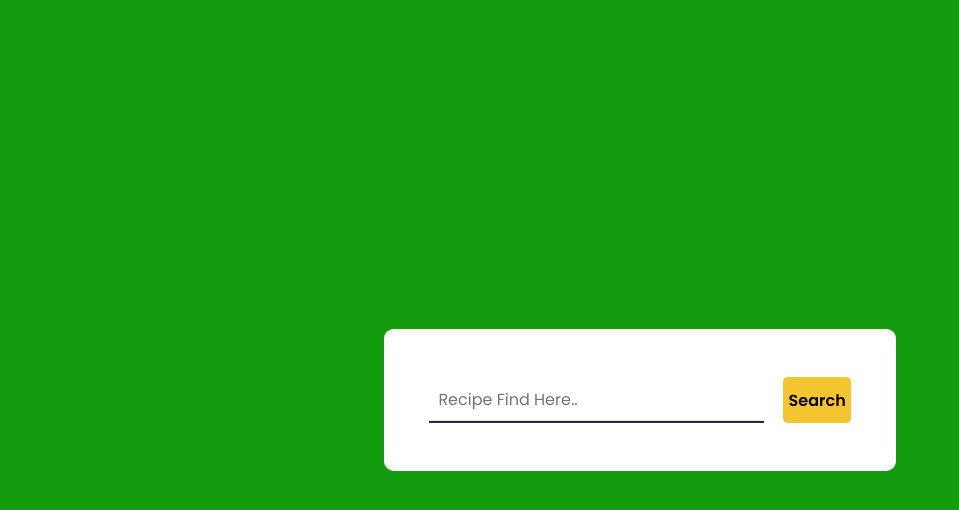
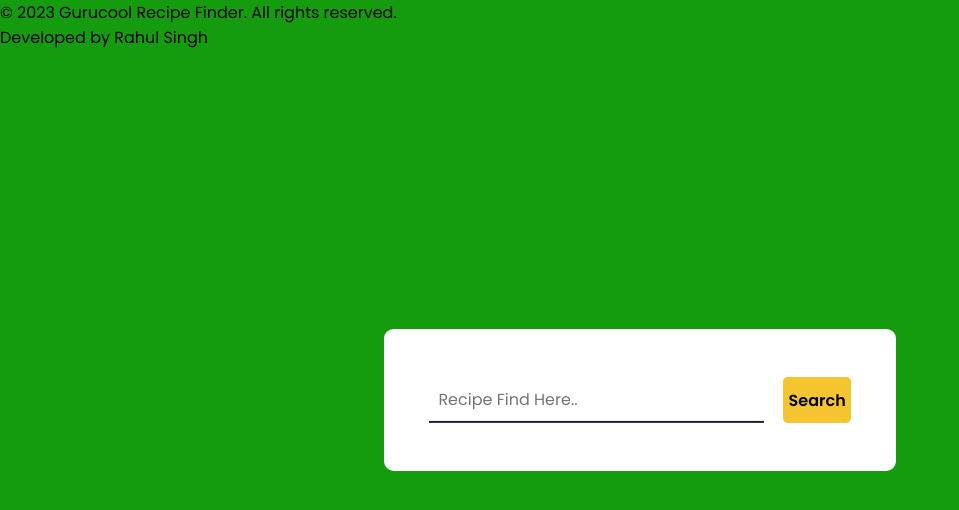
Before and after one commit to rahulpemrajput/Recipe-Finder-Application, a plain HTML site: page index.html in a window 1280 px wide. Shown: the whole page, without its empty margins (0-959 px from the left). Drawn offline with Linux system fonts and the light colour scheme.

Commit message:
Update index.html

```diff
--- a/index.html
+++ b/index.html
@@ -25,5 +25,13 @@
     </div>
     <!-- Script -->
     <script src="script.js"></script>
+    <footer>
+        <div class="copyright">
+            &copy; 2023 Gurucool Recipe Finder. All rights reserved.
+        </div>
+        <div class="developer">
+            Developed by Rahul Singh
+        </div>
+    </footer>
   </body>
 </html>
```
